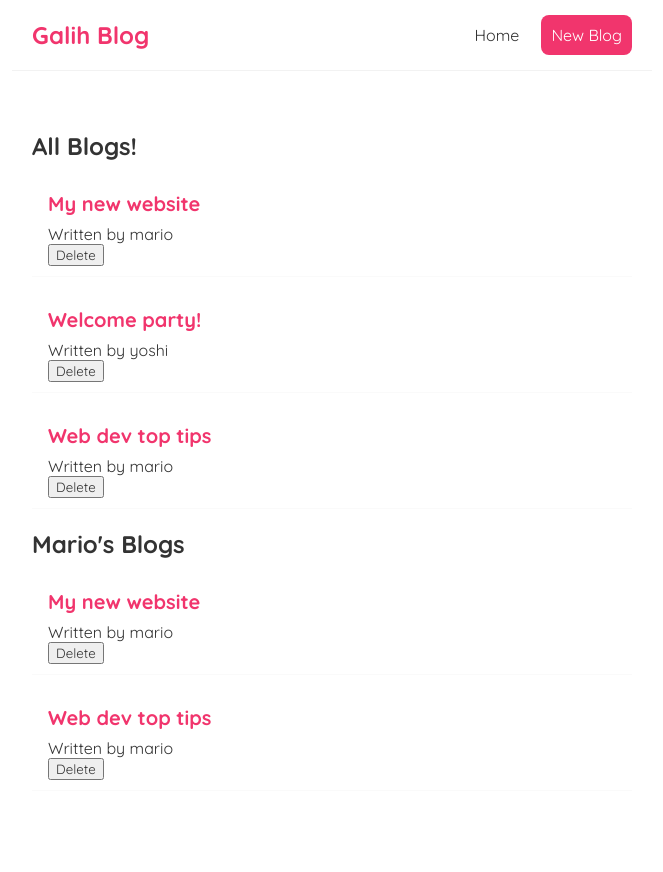
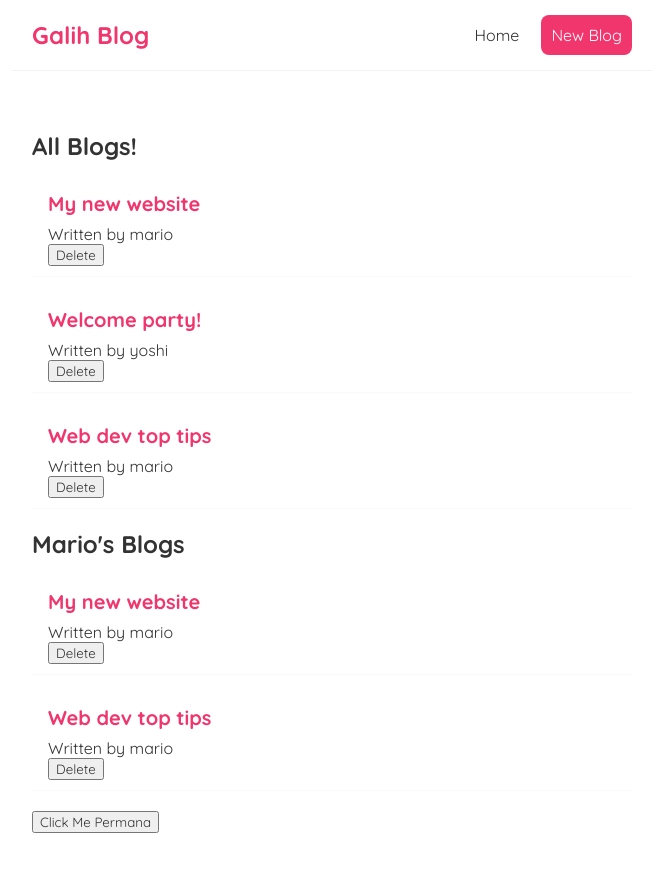
Before and after one commit to galihpermana29/learn-reactjs, a React (Create React App) app: page / in a window 1280 px wide. Shown: the top 872 px of the page, without its empty margins (308-971 px from the left). Built offline with nearby package versions, Linux system fonts and the light colour scheme; the HTML template or start-up script is replaced by a standard one.

Commit message:
useEffect dependencies

```diff
--- a/src/Home.js
+++ b/src/Home.js
@@ -1,4 +1,4 @@
-import { useState } from 'react';
+import { useState, useEffect } from 'react';
 import BlogList from './BlogList';
 const Home = () => {
 	// let name = 'Galih';
@@ -23,11 +23,18 @@ const Home = () => {
       setBlogs(newBlogs)
     }
 
+    // useEffect(), akan tereksekusi setiap kali rendering, nah untuk mencustom kapan dia di eksekusi adalah pada parameter kedua tambahkan dependencies atau value yang akan di lihat jika ada perubahan maka di eksekusi
+    const [name, setName] = useState('Permana')
+    useEffect(() => {
+       console.log(name)
+    }, [name, blogs]) // value ke 2 pada useEffect(() => console.log('galih'), [name, blogs])
+
 	return (
 		<div className="home">
          <BlogList blogs={blogs} title="All Blogs!" handleDelete={handleDelete}/>
          {/* reuseable components, doing filtering on the props */}
          <BlogList blogs={blogs.filter(blog => blog.author === 'mario')} title="Mario's Blogs" handleDelete={handleDelete}/>
+         <button onClick={() => setName('Galih')}>Click Me {name} </button>
 
 			{/* <p>{name}</p> */}
 			{/* if the function doesnt passing an argument */}
```
Also changed, not shown: 1 other file (tests, documents, lock files or other folders).
